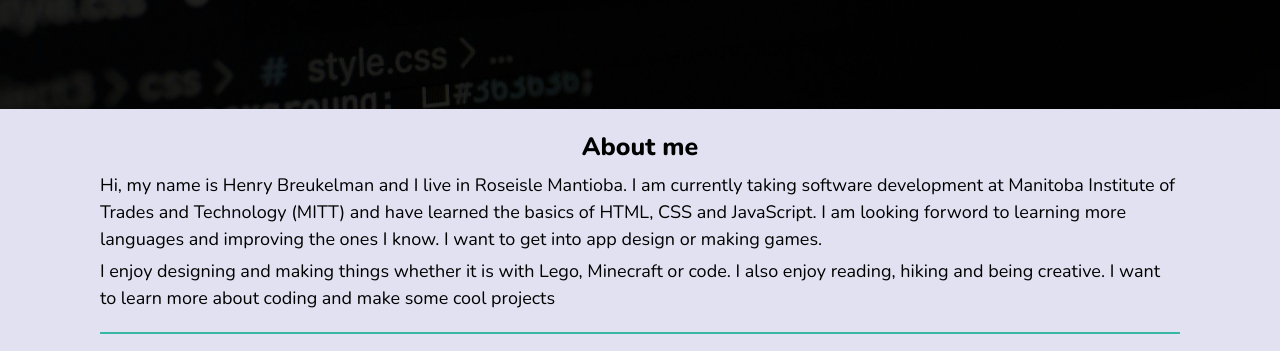
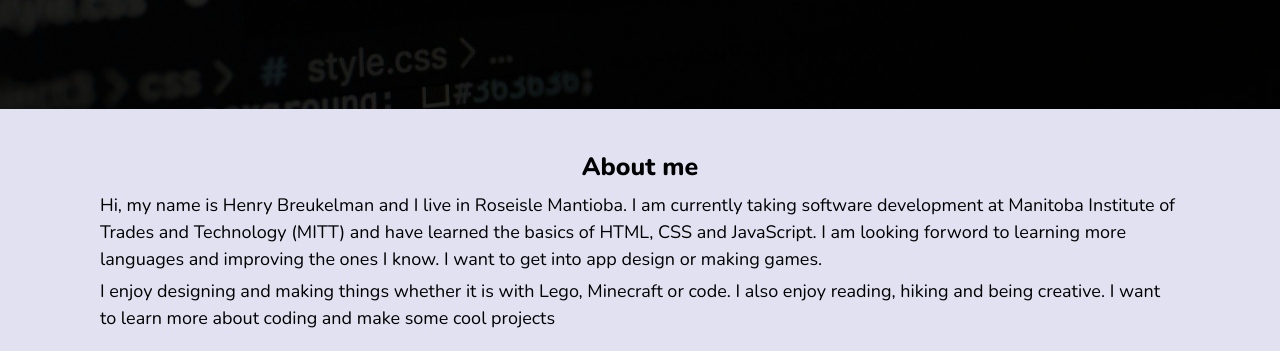
Before and after one commit to HenryBreukelman/my-website, a plain HTML site: page index.html in a window 1280 px wide. Shown: the part 691-1042 px from the top of the page. Drawn offline with nearby package versions, Linux system fonts and the light colour scheme.

Commit message:
add more space

```diff
--- a/assets/style/index.css
+++ b/assets/style/index.css
@@ -34,7 +34,7 @@ body {
 }
 
 section {
-    padding: 20px 0;
+    padding: 40px 0;
 }
 
 .circle {
@@ -43,6 +43,8 @@ section {
     background-color: #38b7a4;
     border-radius: 50%;
 }
+
+/*animations*/
 
 .circle:hover {
     animation: spin 1.5s ease-in-out;
@@ -119,7 +121,7 @@ nav ul li a:hover {
 /*about*/
 
 .about-me p {
-    margin-top: 5px;
+    margin: 5px 0;
     font-size: 18px;
 }
 
```
